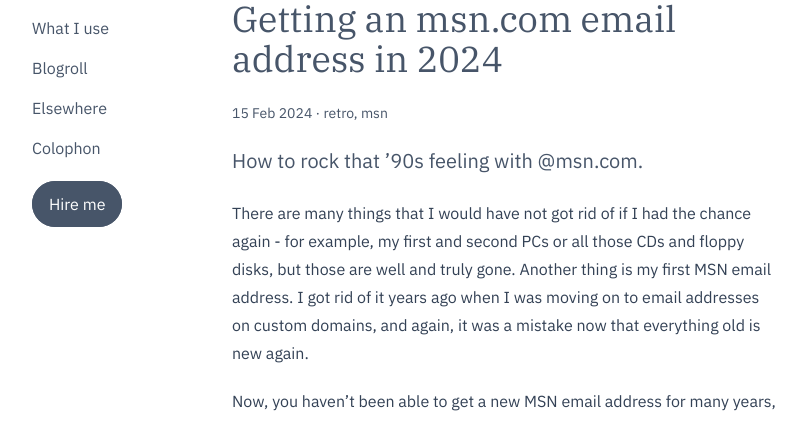
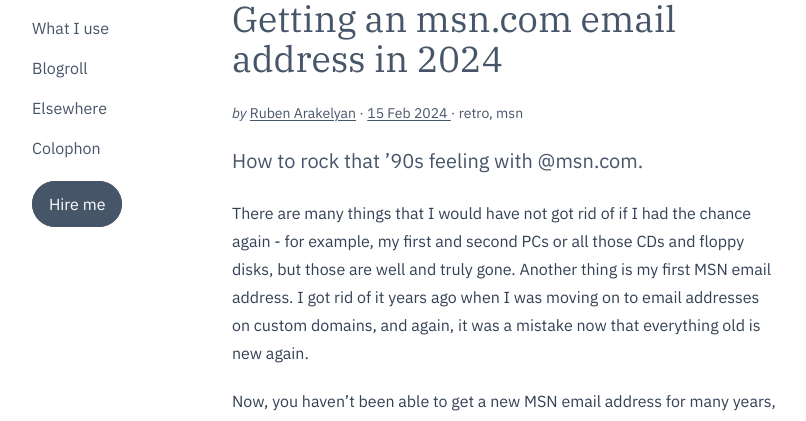
Before and after one commit to rubenarakelyan/wackomenace.co.uk, an Astro site: page /blog/1-msn-email in a window 1280 px wide. Shown: the part 377-798 px from the top of the page, without its empty margins (240-1046 px from the left). Built offline with nearby package versions, Linux system fonts and the light colour scheme; Astro itself is replaced by a stand-in of ours; some packages are replaced by stand-ins of ours.

Commit message:
Add author and self link to blog posts

```diff
--- a/src/pages/blog/[slug].astro
+++ b/src/pages/blog/[slug].astro
@@ -26,7 +26,7 @@ const { Content } = await post.render();
   <article class="h-entry" itemscope itemtype="https://schema.org/BlogPosting" itemid={Astro.request.url}>
     {post.data.cover && <Image src={post.data.cover} alt={post.data.title} class="mb-6" />}
     <h1 class="text-4xl mb-6 p-name" itemprop="name">{post.data.title}</h1>
-    <p class="text-sm mb-6"><FormattedDate date={post.data.date} classes="dt-published" itemprop="datePublished" /> &middot; <span class="p-category" itemprop="keywords">{post.data.tags.join(", ")}</span></p>
+    <p class="text-sm mb-6"><em>by</em> <a rel="author" class="p-author" href="/contact">Ruben Arakelyan</a></a> &middot; <a class="u-url" href={Astro.request.url}><FormattedDate date={post.data.date} classes="dt-published" itemprop="datePublished" /></a> &middot; <span class="p-category" itemprop="keywords">{post.data.tags.join(", ")}</span></p>
     <p class="text-xl mb-6 p-summary" itemprop="abstract">{post.data.excerpt}</p>
     <div class="prose prose-slate e-content">
       <Content />
```
